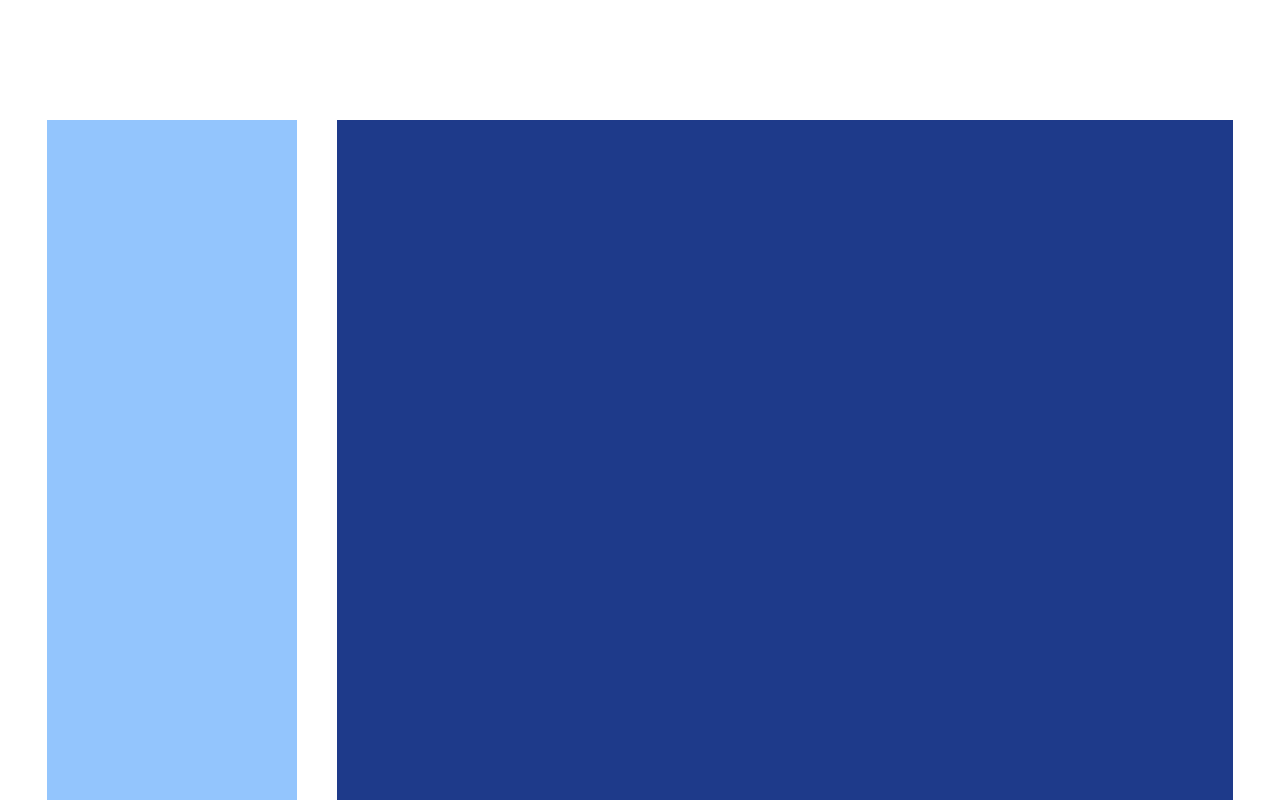
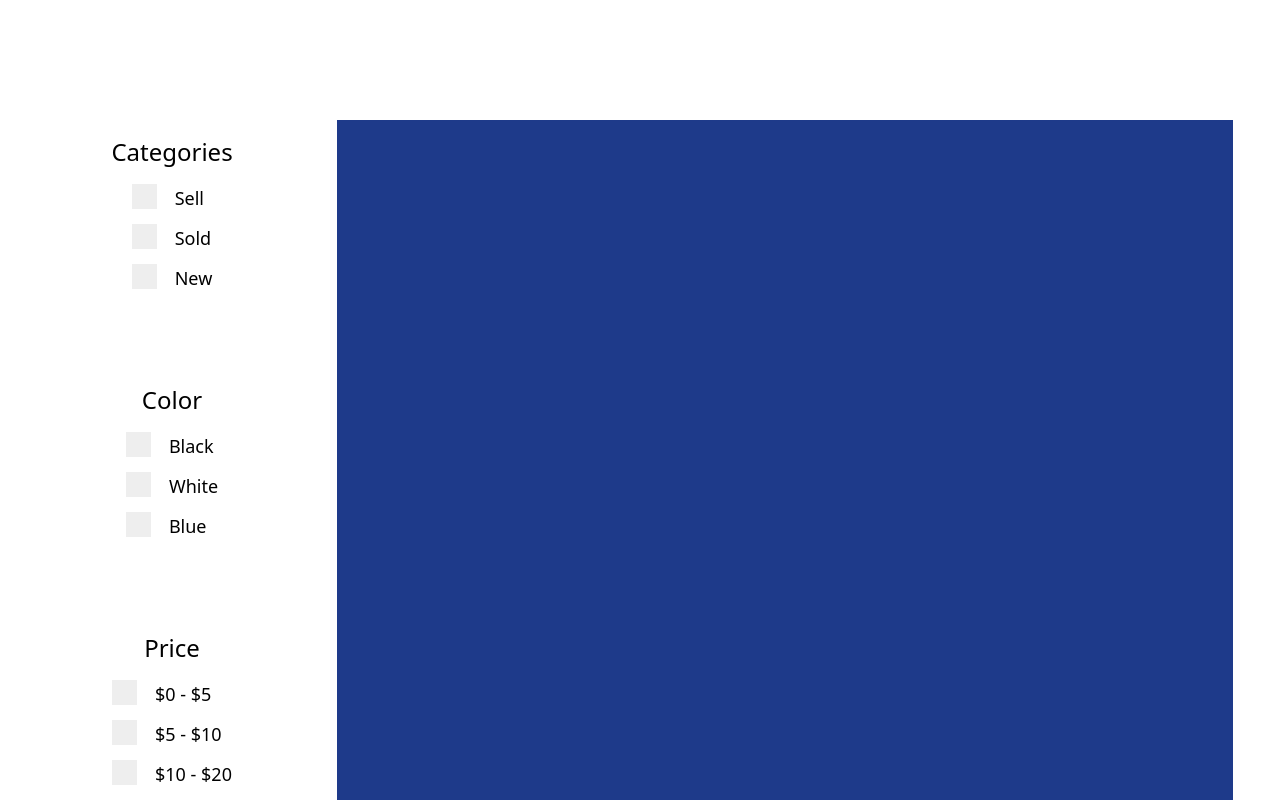
Before and after one commit to saifdin0101/react-finallProject-SaifEddine-Elaydi, a React (Create React App) app: page /shop in a window 1280 px wide. Shown: the part 400-1200 px from the top of the page. Built offline with nearby package versions, Linux system fonts and the light colour scheme.

Commit message:
add json of the shop

```diff
--- a/src/index.css
+++ b/src/index.css
@@ -26,3 +26,71 @@ nav{
 .leftborder{
   border-left: 2px solid rgb(146, 144, 144);
 }
+.container {
+  display: block;
+  position: relative;
+  padding-left: 35px;
+  margin-bottom: 12px;
+  cursor: pointer;
+  font-size: 10px;
+  -webkit-user-select: none;
+  -moz-user-select: none;
+  -ms-user-select: none;
+  user-select: none;
+}
+
+.container input {
+  position: absolute;
+  opacity: 0;
+  cursor: pointer;
+  height: 0;
+  width: 0;
+}
+
+
+.checkmark {
+  position: absolute;
+  top: 0;
+  left: 0;
+  height: 25px;
+  width: 25px;
+  background-color: #eee;
+}
+
+
+.container:hover input ~ .checkmark {
+  background-color: #ccc;
+}
+
+
+.container input:checked ~ .checkmark {
+  background-color: #be0f06;
+}
+
+
+.checkmark:after {
+  content: "";
+  position: absolute;
+  display: none;
+}
+
+.container input:checked ~ .checkmark:after {
+  display: block;
+  display: flex;
+  justify-content: center;
+  align-items: center;
+}
+
+
+.container .checkmark:after {
+  left: 9px;
+
+  top: 5px;
+  width: 5px;
+  height: 10px;
+  border: solid white;
+  border-width: 0 3px 3px 0;
+  -webkit-transform: rotate(45deg);
+  -ms-transform: rotate(45deg);
+  transform: rotate(45deg);
+}
--- a/src/pages/shop/shop.jsx
+++ b/src/pages/shop/shop.jsx
@@ -1,4 +1,5 @@
 import React from 'react';
+
 
 export const Shop = () => {
     return (
@@ -7,10 +8,70 @@ export const Shop = () => {
                 <div>Products</div>
             </header>
             <div className='h-[200vh] w-[100%] flex justify-center items-center gap-10'>
-                <div className='h-[150vh] w-[250px] bg-blue-300'></div>
+                <div className='h-[150vh] w-[250px]  flex flex-col gap-20 p-4'>
+                    <div className='flex flex-col justify-center items-center'>
+                        <div className='text-2xl font-medium mb-4'>Categories</div>
+                        <div>
+                            <label className='container '>
+                                <input type='radio' name='category' value='sell' />
+                                <span className='checkmark'></span>
+                                <span className='ml-2 text-lg '>Sell</span>
+                            </label>
+                            <label className='container block mt-2'>
+                                <input type='radio' name='category' value='sold' />
+                                <span className='checkmark'></span>
+                                <span className='ml-2 text-lg'>Sold</span>
+                            </label>
+                            <label className='container block mt-2'>
+                                <input type='radio' name='category' value='new' />
+                                <span className='checkmark'></span>
+                                <span className='ml-2 text-lg'>New</span>
+                            </label>
+                        </div>
+                    </div>
+                    <div className='flex flex-col justify-center items-center'>
+                        <div className='text-2xl font-medium mb-4'>Color</div>
+                        <div>
+                            <label className='container'>
+                                <input type='radio' name='color' value='black' />
+                                <span className='checkmark'></span>
+                                <span className='ml-2 text-lg'>Black</span>
+                            </label>
+                            <label className='container block mt-2'>
+                                <input type='radio' name='color' value='white' />
+                                <span className='checkmark'></span>
+                                <span className='ml-2 text-lg'>White</span>
+                            </label>
+                            <label className='container block mt-2'>
+                                <input type='radio' name='color' value='blue' />
+                                <span className='checkmark'></span>
+                                <span className='ml-2 text-lg'>Blue</span>
+                            </label>
+                        </div>
+                    </div>
+                    <div className='flex flex-col justify-center items-center'>
+                        <div className='text-2xl font-medium mb-4'>Price</div>
+                        <div>
+                            <label className='container'>
+                                <input type='radio' name='price' value='0-5' />
+                                <span className='checkmark'></span>
+                                <span className='ml-2 text-lg'>$0 - $5</span>
+                            </label>
+                            <label className='container block mt-2'>
+                                <input type='radio' name='price' value='5-10' />
+                                <span className='checkmark'></span>
+                                <span className='ml-2 text-lg'>$5 - $10</span>
+                            </label>
+                            <label className='container block mt-2'>
+                                <input type='radio' name='price' value='10-20' />
+                                <span className='checkmark'></span>
+                                <span className='ml-2 text-lg'>$10 - $20</span>
+                            </label>
+                        </div>
+                    </div>
+                </div>
                 <div className='h-[150vh] w-[70vw] bg-blue-900'></div>
             </div>
-
         </div>
     );
 };
```
